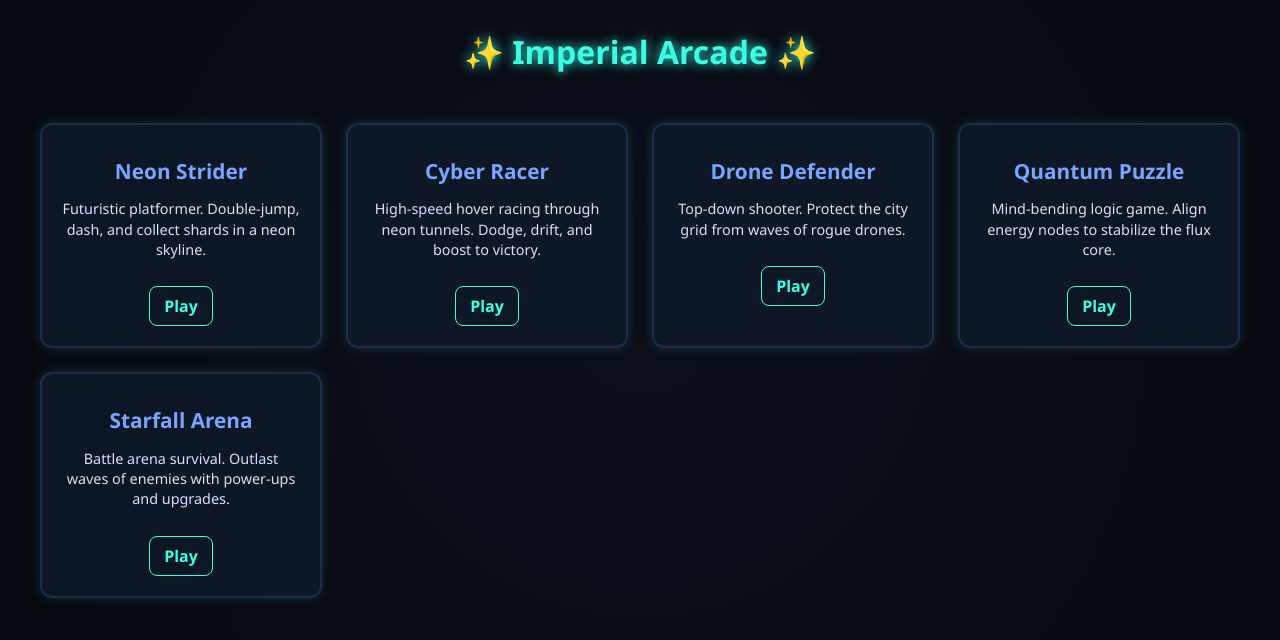
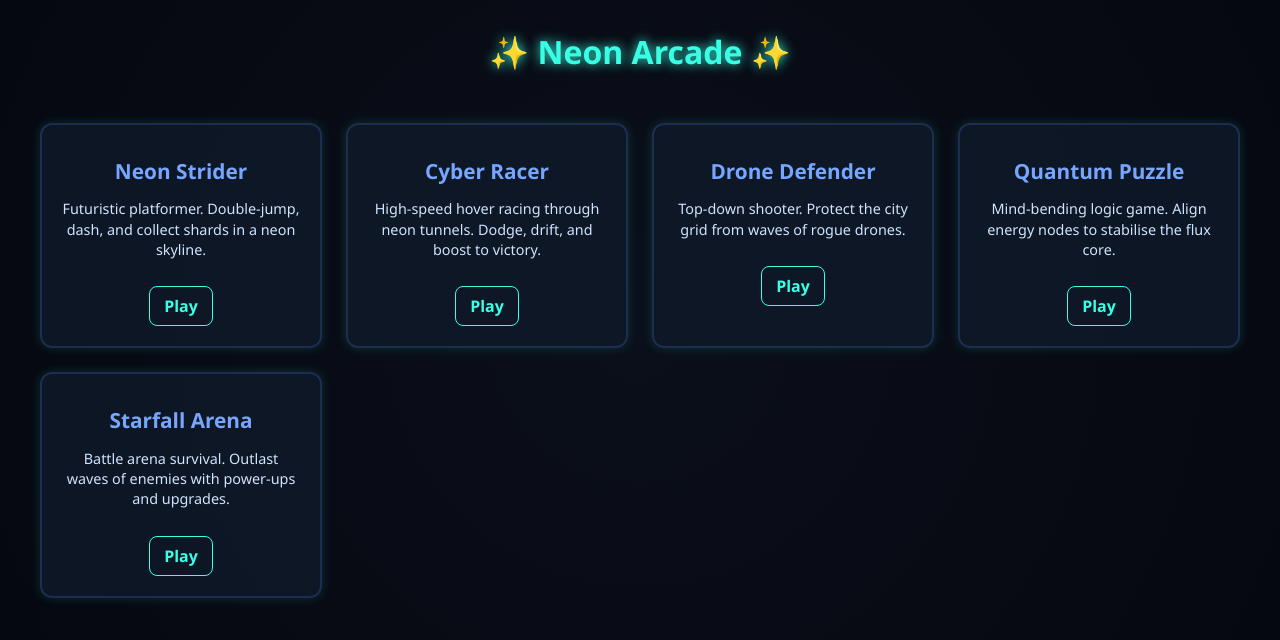
Before and after one commit to tealdragons78/NeonUI, a plain HTML site: page index.html in a window 1280 px wide. Drawn offline with Linux system fonts and the light colour scheme.

Commit message:
Update index.html

```diff
--- a/index.html
+++ b/index.html
@@ -6,7 +6,7 @@
 <style>
   body {
     margin: 0;
-    font-family: 'Segoe UI', sans-serif;
+    font-family: 'Segoe UI', varino;
     background: radial-gradient(circle at center, #0b0f1a, #05080f);
     color: #e6f2ff;
     overflow-x: hidden;
@@ -70,7 +70,7 @@
 </style>
 </head>
 <body>
-  <header>✨ Imperial Arcade ✨</header>
+  <header>✨ Neon Arcade ✨</header>
   <div class="grid">
     <div class="card">
       <h2>Neon Strider</h2>
@@ -89,7 +89,7 @@
     </div>
     <div class="card">
       <h2>Quantum Puzzle</h2>
-      <p>Mind‑bending logic game. Align energy nodes to stabilize the flux core.</p>
+      <p>Mind‑bending logic game. Align energy nodes to stabilise the flux core.</p>
       <a href="quantum_puzzle.html" class="btn">Play</a>
     </div>
     <div class="card">
```
